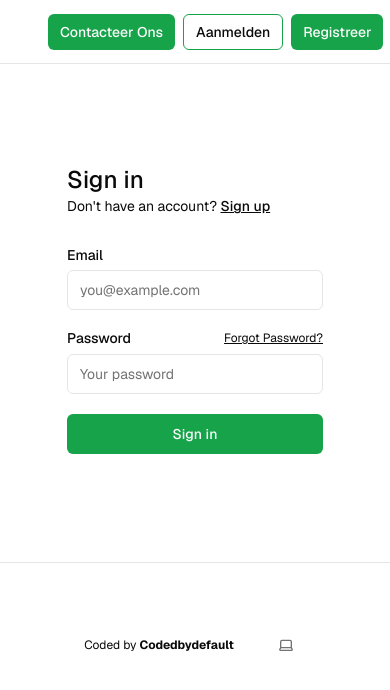
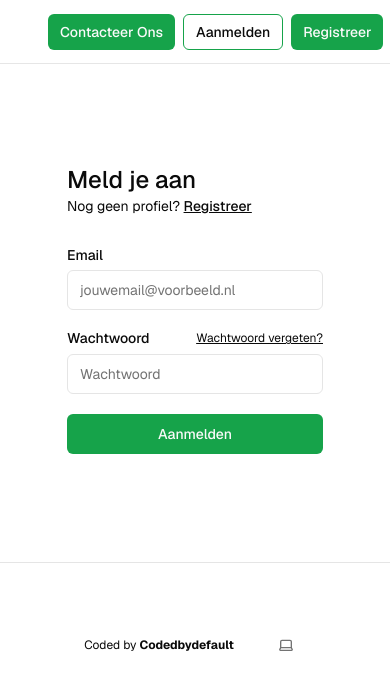
Before and after one commit to djgomezbe/fodmap, a Next.js app: page /sign-in in a window 390 px wide. Shown: the top 690 px of the page. Built offline with nearby package versions, Linux system fonts and the light colour scheme; no server answers.

Commit message:
fix issuess mobile

```diff
--- a/app/(auth-pages)/sign-in/page.tsx
+++ b/app/(auth-pages)/sign-in/page.tsx
@@ -9,33 +9,33 @@ export default async function Login(props: { searchParams: Promise<Message> }) {
   const searchParams = await props.searchParams;
   return (
     <form className="flex-1 flex flex-col min-w-64">
-      <h1 className="text-2xl font-medium">Sign in</h1>
+      <h1 className="text-2xl font-medium">Meld je aan</h1>
       <p className="text-sm text-foreground">
-        Don't have an account?{" "}
+        Nog geen profiel?{" "}
         <Link className="text-foreground font-medium underline" href="/sign-up">
-          Sign up
+          Registreer
         </Link>
       </p>
       <div className="flex flex-col gap-2 [&>input]:mb-3 mt-8">
         <Label htmlFor="email">Email</Label>
-        <Input name="email" placeholder="you@example.com" required />
+        <Input name="email" placeholder="jouwemail@voorbeeld.nl" required />
         <div className="flex justify-between items-center">
-          <Label htmlFor="password">Password</Label>
+          <Label htmlFor="password">Wachtwoord</Label>
           <Link
             className="text-xs text-foreground underline"
             href="/forgot-password"
           >
-            Forgot Password?
+            Wachtwoord vergeten?
           </Link>
         </div>
         <Input
           type="password"
           name="password"
-          placeholder="Your password"
+          placeholder="Wachtwoord"
           required
         />
         <SubmitButton pendingText="Signing In..." formAction={signInAction}>
-          Sign in
+          Aanmelden
         </SubmitButton>
         <FormMessage message={searchParams} />
       </div>
--- a/app/(auth-pages)/sign-up/page.tsx
+++ b/app/(auth-pages)/sign-up/page.tsx
@@ -21,21 +21,21 @@ export default async function Signup(props: {
   return (
     <>
       <form className="flex flex-col min-w-64 max-w-64 mx-auto">
-        <h1 className="text-2xl font-medium">Sign up</h1>
+        <h1 className="text-2xl font-medium">Registreer</h1>
         <p className="text-sm text text-foreground">
-          Already have an account?{" "}
+          Heb je al een profiel?{" "}
           <Link className="text-primary font-medium underline" href="/sign-in">
-            Sign in
+            Aanmelden
           </Link>
         </p>
         <div className="flex flex-col gap-2 [&>input]:mb-3 mt-8">
           <Label htmlFor="email">Email</Label>
-          <Input name="email" placeholder="you@example.com" required />
-          <Label htmlFor="password">Password</Label>
+          <Input name="email" placeholder="Jouwemail@voorbeeld.nl" required />
+          <Label htmlFor="password">Wachtwoord</Label>
           <Input
             type="password"
             name="password"
-            placeholder="Your password"
+            placeholder="Wachtwoord"
             minLength={6}
             required
           />
```
